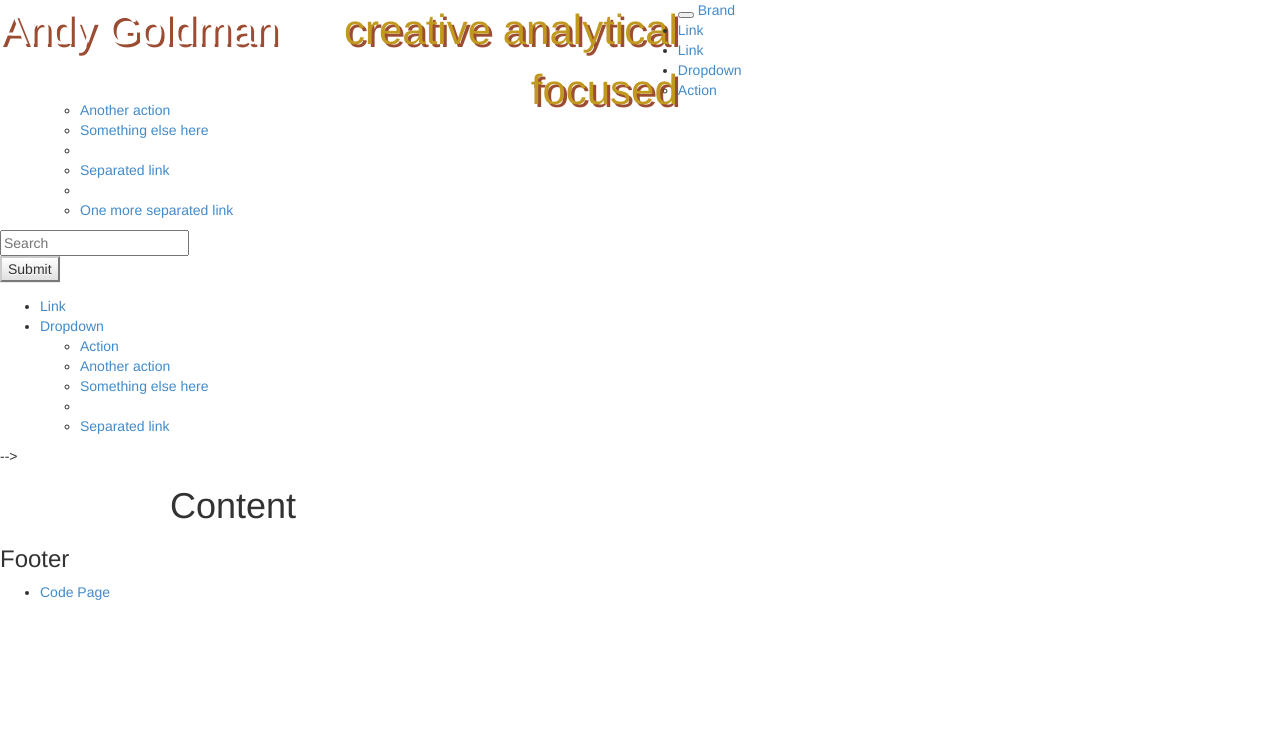
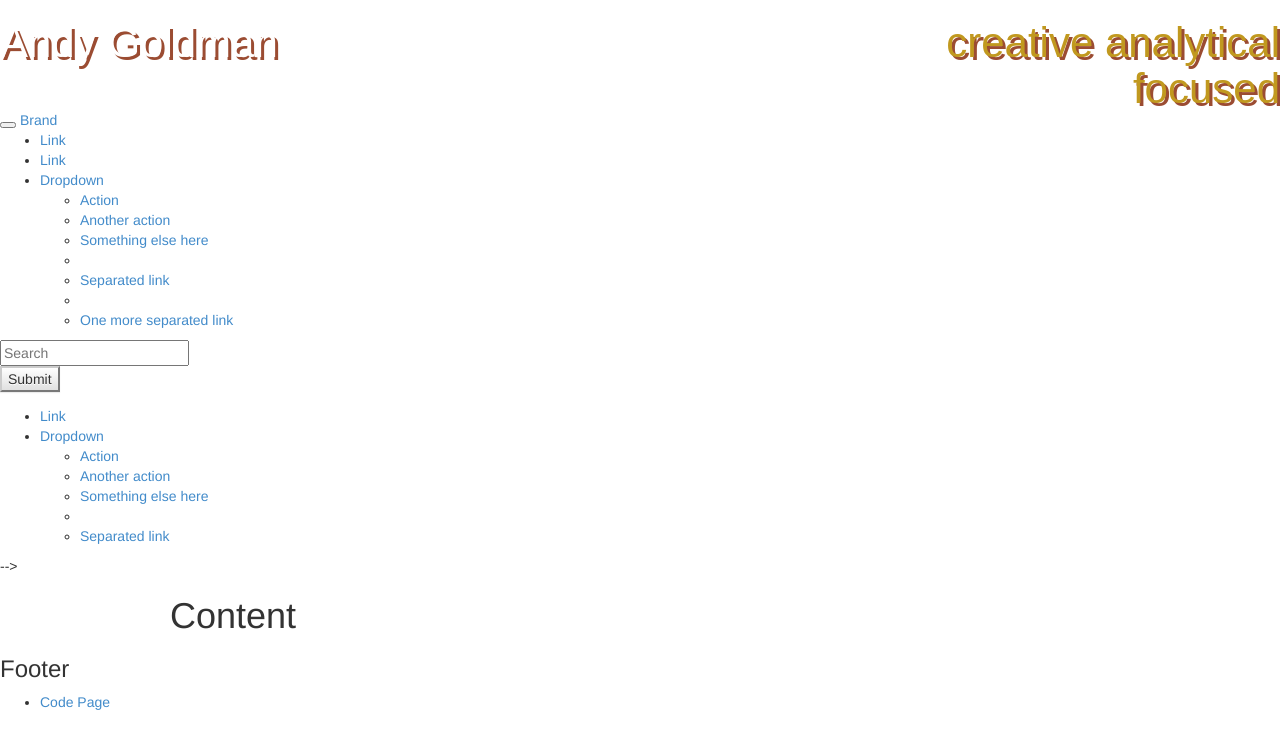
Before and after one commit to AndyGoldman/AndyGoldman2.github.io, a Jekyll site: the page built from index.html, in a window 1280 px wide. Shown: the top 749 px of the page. Built offline with Jekyll 4.4.1, drawn with Linux system fonts in a browser that asks for light colours; nearby versions of some CDN libraries.

Commit message:
changed header.html and main.css

```diff
--- a/_includes/header.html
+++ b/_includes/header.html
@@ -1,7 +1,7 @@
 <header class="group">
 	<div class="header-group" >
-			<p class="header1"> Andy Goldman
+			<h1 class="header1"> Andy Goldman
 				<span class="header2"> creative analytical focused </span>
-			</p>
+			</h1>
 	</div>
 </header>
--- a/css/main.css
+++ b/css/main.css
@@ -12,13 +12,10 @@
 }
 
 .header1 {
-<<<<<<< HEAD
 	width: 25%;
 	float: left;
-=======
 	width: 100%;
 	height: 80px;
->>>>>>> parent of a15b3b4... updated css selectors and made changes to main.css
 	font-family: sans-serif;
 	font-size: 3em;
 	color: white;
```
